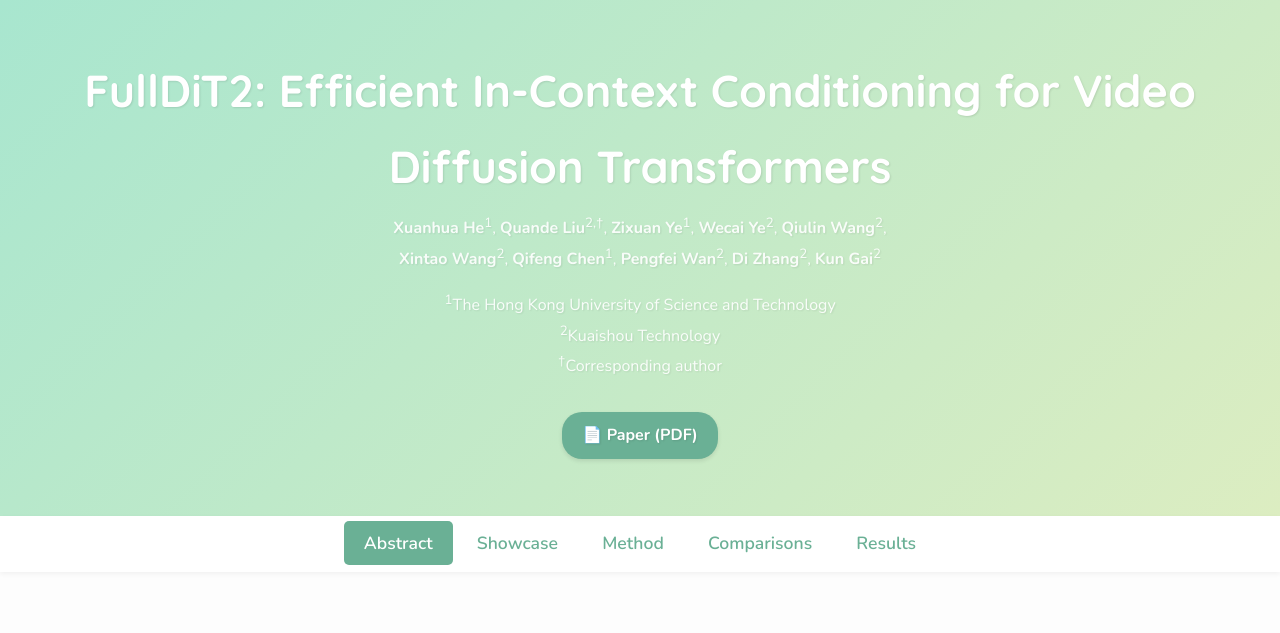
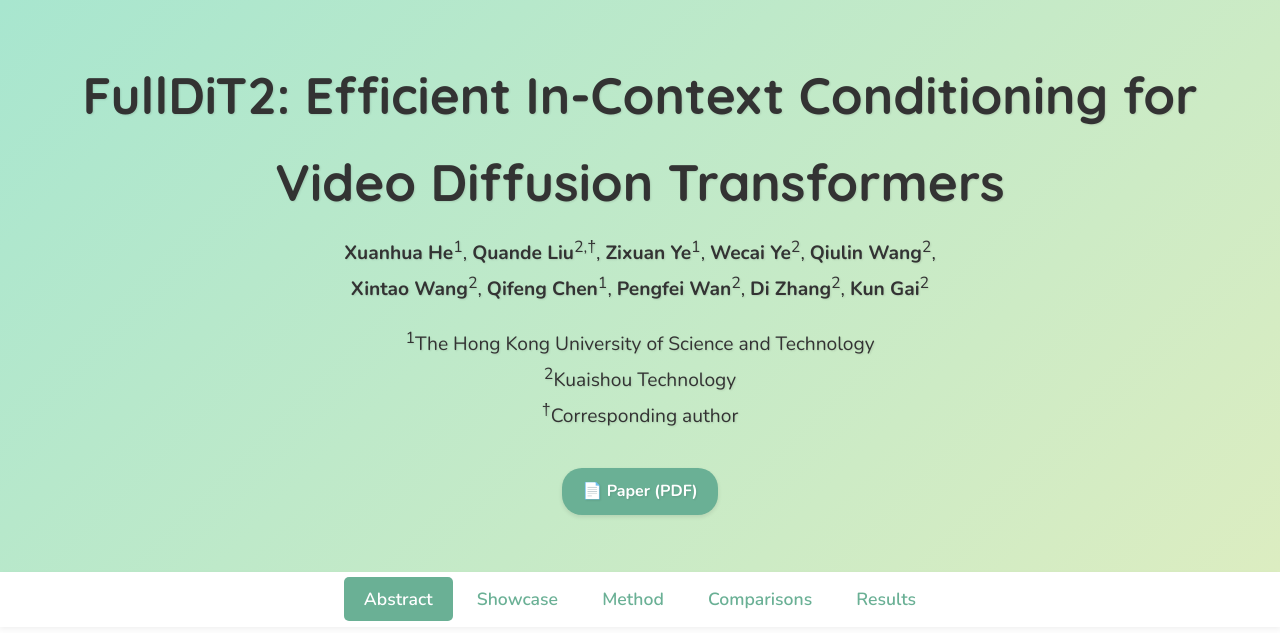
Before and after one commit to FullDiT2/FullDiT2.github.io, a plain HTML site: page index.html in a window 1280 px wide. Shown: the top 633 px of the page. Drawn offline with nearby package versions, Linux system fonts and the light colour scheme.

Commit message:
Update index.html

```diff
--- a/index.html
+++ b/index.html
@@ -43,7 +43,7 @@
         }
         header {
             background: linear-gradient(135deg, #a8e6cf 0%, #dcedc1 100%);
-            color: #fff;
+            color: #333; /* 改为深色，提高可读性 */
             padding: 2rem 0;
             text-shadow: 1px 1px 2px rgba(0,0,0,0.1);
             text-align: center;
@@ -51,13 +51,14 @@
         header h1 {
             margin: 0;
             font-family: 'Quicksand', sans-serif;
-            font-size: 2.8rem;
+            font-size: 3.2rem; /* 从2.8rem增大到3.2rem */
             font-weight: 700;
+            color: #333; /* 明确设置为深色 */
         }
         header .authors, header .affiliation {
-            font-size: 1em;
-            color: #fff;
-            opacity: 0.9;
+            font-size: 1.2em; /* 从1em增大到1.2em */
+            color: #333; /* 从白色改为深色 */
+            opacity: 1; /* 从0.9改为1，确保清晰可见 */
             margin-top: 8px;
         }
         header .links a {
@@ -505,8 +506,12 @@
         }
     /* 选中 class="authors" 元素内部的所有链接 a */
     .authors a {
-        color: inherit; /* 颜色继承父元素(p)的颜色，通常是黑色 */
-        text-decoration: none; /* 去掉下划线 */
+        color: #333 !important; /* 强制设置为深色，覆盖inherit */
+        text-decoration: none;
+    }
+    .authors a:hover {
+        color: #6ab095 !important; /* 悬停时显示主题色 */
+        text-decoration: underline;
     }
 </style>
     </style>
```
